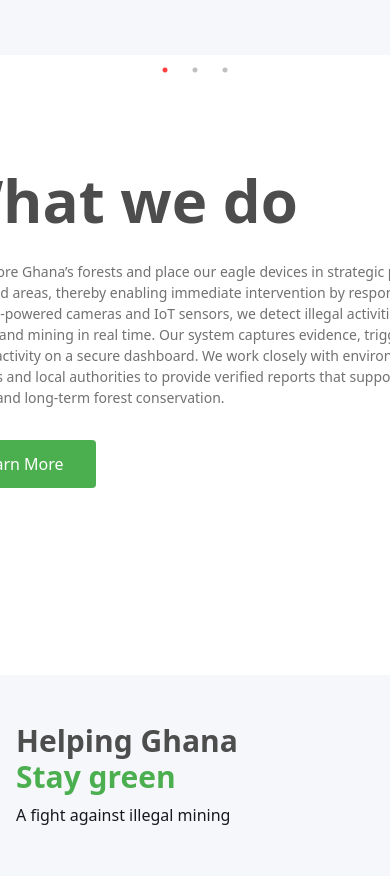
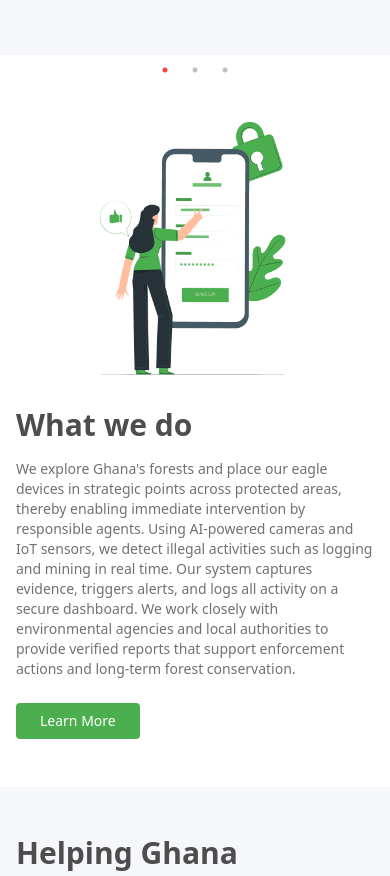
Before and after one commit to rhekord1/Climate-Sentinel, a React (Vite) app: page / in a window 390 px wide. Shown: the part 921-1797 px from the top of the page. Built offline with nearby package versions, Linux system fonts and the light colour scheme.

Commit message:
-Modified main.jsx added responsiveness to components

```diff
--- a/src/components/main/main.jsx
+++ b/src/components/main/main.jsx
@@ -1,21 +1,26 @@
 export default function CameraModule() {
     return (
-        <div className="">
-            <div className="">
-                <div className="flex gap-[50px] mt-[100px] justify-center mb-[80px]">
-                    <div className="bg-main-pattern h-[440px]  w-[441px]  bg-cover"></div>
-                    <div className="">
-                        <h2 className="font-[700] text-[60px] w-[550px] text-[#4d4d4d]">
-                        What we do
+        <div className="px-4 sm:px-6 lg:px-8">
+            <div className="max-w-7xl mx-auto">
+                <div className="flex flex-col lg:flex-row gap-8 lg:gap-[50px] mt-12 lg:mt-[100px] justify-center mb-12 lg:mb-[80px]">
+                    {/* Image Section - Fixed for all screens */}
+                    <div className="w-full lg:w-[441px] flex-shrink-0">
+                        <div className="bg-main-pattern h-64 sm:h-96 lg:h-[440px] w-full bg-contain bg-no-repeat bg-center rounded-lg"></div>
+                    </div>
+
+                    {/* Content Section */}
+                    <div className="w-full lg:w-auto">
+                        <h2 className="font-bold text-3xl sm:text-4xl lg:text-[60px] lg:leading-[1.2] w-full lg:w-[550px] text-[#4d4d4d]">
+                            What we do
                         </h2>
-                        <p className="w-[550px] text-[14px] font-[400] text-[#717171] mt-[16px]">
-                        We explore Ghana’s forests and place our eagle devices in strategic points across protected areas,
-                        thereby enabling immediate intervention by responsible agents. Using AI-powered cameras and IoT sensors,
-                        we detect illegal activities such as logging and mining in real time.
-                        Our system captures evidence, triggers alerts, and logs all activity on a secure dashboard.
-                         We work closely with environmental agencies and local authorities to provide verified reports that support enforcement actions and long-term forest conservation.
+                        <p className="w-full lg:w-[550px] text-sm sm:text-[14px] font-normal text-[#717171] mt-4 sm:mt-[16px]">
+                            We explore Ghana's forests and place our eagle devices in strategic points across protected areas,
+                            thereby enabling immediate intervention by responsible agents. Using AI-powered cameras and IoT sensors,
+                            we detect illegal activities such as logging and mining in real time.
+                            Our system captures evidence, triggers alerts, and logs all activity on a secure dashboard.
+                            We work closely with environmental agencies and local authorities to provide verified reports that support enforcement actions and long-term forest conservation.
                         </p>
-                        <button className="py-3 px-8 bg-custom-green rounded text-white mt-8 font-[500] text-[16px]">
+                        <button className="py-2 sm:py-3 px-6 sm:px-8 bg-custom-green rounded text-white mt-6 sm:mt-8 font-medium text-sm sm:text-[16px] hover:bg-green-600 transition-colors duration-300">
                             Learn More
                         </button>
                     </div>
```
